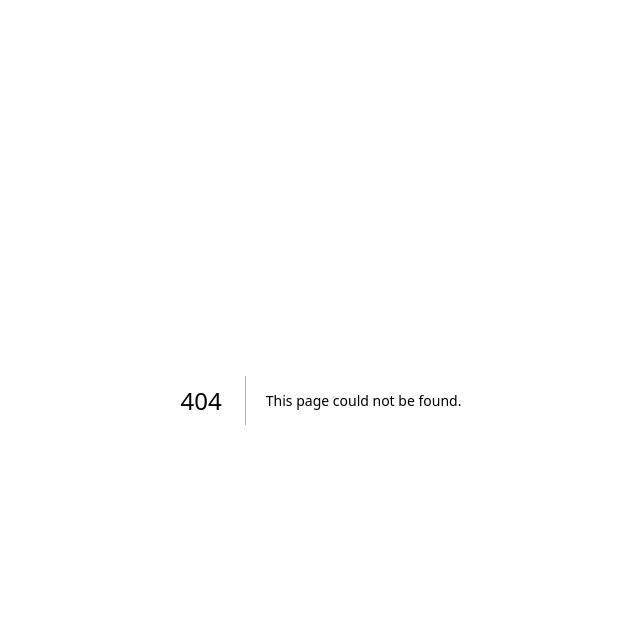
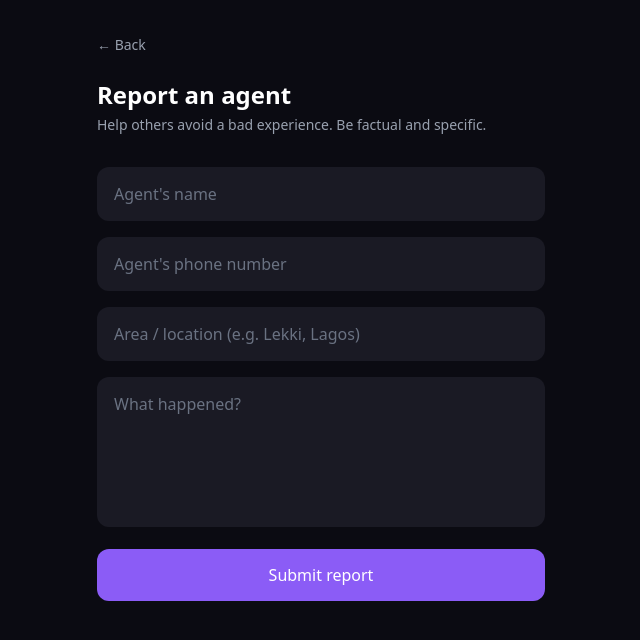
Before and after one commit to WallexCoder/rentsure, a Next.js app in the folder frontend/: page /report in a window 1280 px wide. Before the commit this address had no page. Shown: the top 640 px of the page, without its empty margins (319-959 px from the left). Built offline with nearby package versions, Linux system fonts and the light colour scheme; sample sign-in values are in the browser's storage.

Commit message:
Add report agent page and wire up full report/search flow

```diff
--- a/frontend/app/page.tsx
+++ b/frontend/app/page.tsx
@@ -1,7 +1,165 @@
-import Image from "next/image";
+'use client';
 
-export default function Home() {
+import { useEffect, useState } from 'react';
+import { useRouter } from 'next/navigation';
+import { searchReports, getRecentReports } from '@/lib/api';
+
+interface Report {
+  id: number;
+  agentName: string;
+  agentPhone: string;
+  description: string;
+  area: string;
+  createdAt: string;
+}
+
+export default function HomePage() {
+  const router = useRouter();
+  const [query, setQuery] = useState('');
+  const [results, setResults] = useState<Report[] | null>(null);
+  const [recent, setRecent] = useState<Report[]>([]);
+  const [loading, setLoading] = useState(false);
+  const [user, setUser] = useState<{ name: string } | null>(null);
+
+  useEffect(() => {
+    const storedUser = localStorage.getItem('user');
+    if (storedUser) setUser(JSON.parse(storedUser));
+
+    getRecentReports().then((res) => {
+      if (res.reports) setRecent(res.reports);
+    });
+  }, []);
+
+  const handleSearch = async (e: React.FormEvent) => {
+    e.preventDefault();
+    if (!query.trim()) return;
+
+    setLoading(true);
+    const res = await searchReports(query);
+    setLoading(false);
+
+    setResults(res.reports || []);
+  };
+
+  const handleLogout = () => {
+    localStorage.removeItem('token');
+    localStorage.removeItem('user');
+    setUser(null);
+    router.refresh();
+  };
+
   return (
-    <div></div>
+    <div className="min-h-screen bg-[#0B0B12] text-white px-6 py-8">
+      <div className="max-w-2xl mx-auto">
+        <div className="flex justify-between items-center mb-8">
+          <h1 className="text-xl font-semibold">
+            Agent<span className="text-[#A78BFA]">Check</span>
+          </h1>
+
+          {user ? (
+            <div className="flex items-center gap-3">
+              <span className="text-sm text-gray-400">Hi, {user.name.split(' ')[0]}</span>
+              <button
+                onClick={handleLogout}
+                className="text-sm text-gray-400 hover:text-white"
+              >
+                Logout
+              </button>
+            </div>
+          ) : (
+            <div className="flex gap-3">
+              <a href="/login" className="text-sm text-gray-300 hover:text-white">
+                Log in
+              </a>
+
+              <a  href="/register"
+                className="text-sm bg-[#8B5CF6] px-4 py-2 rounded-lg hover:bg-[#7C3AED]"
+              >
+                Sign up
+              </a>
+            </div>
+          )}
+        </div>
+
+        <h2 className="text-3xl font-bold mb-2">Check an agent before you pay</h2>
+        <p className="text-gray-400 mb-8">
+          Search by name or phone number to see if others have reported them.
+        </p>
+
+        <form onSubmit={handleSearch} className="flex gap-3 mb-4">
+          <input
+            type="text"
+            placeholder="Agent name or phone number"
+            value={query}
+            onChange={(e) => setQuery(e.target.value)}
+            className="flex-1 bg-[#1A1A24] text-white placeholder-gray-500 rounded-xl px-4 py-3.5 outline-none border border-transparent focus:border-[#A78BFA] transition-colors"
+          />
+          <button
+            type="submit"
+            className="bg-[#8B5CF6] hover:bg-[#7C3AED] px-6 rounded-xl font-medium transition-colors"
+          >
+            Search
+          </button>
+        </form>
+
+        {user && (
+
+          <a  href="/report"
+            className="inline-block text-sm text-[#A78BFA] mb-8 hover:underline"
+          >
+            + Report an agent
+          </a>
+        )}
+
+        {loading && <p className="text-gray-400">Searching...</p>}
+
+        {results !== null && !loading && (
+          <div className="mb-10">
+            <h3 className="text-lg font-semibold mb-3">
+              {results.length === 0
+                ? 'No reports found'
+                : `${results.length} report(s) found`}
+            </h3>
+            {results.length === 0 && (
+              <p className="text-gray-400 text-sm">
+                This agent has no reports yet — but always stay cautious.
+              </p>
+            )}
+            <div className="space-y-3">
+              {results.map((r) => (
+                <ReportCard key={r.id} report={r} />
+              ))}
+            </div>
+          </div>
+        )}
+
+        <div>
+          <h3 className="text-lg font-semibold mb-3">Recent reports</h3>
+          <div className="space-y-3">
+            {recent.length === 0 && (
+              <p className="text-gray-400 text-sm">No reports yet.</p>
+            )}
+            {recent.map((r) => (
+              <ReportCard key={r.id} report={r} />
+            ))}
+          </div>
+        </div>
+      </div>
+    </div>
   );
 }
+
+function ReportCard({ report }: { report: Report }) {
+  return (
+    <div className="bg-[#1A1A24] rounded-xl p-4 border border-[#2A2A38]">
+      <div className="flex justify-between items-start mb-1">
+        <h4 className="font-medium">{report.agentName}</h4>
+        <span className="text-xs text-gray-500">
+          {new Date(report.createdAt).toLocaleDateString()}
+        </span>
+      </div>
+      <p className="text-sm text-gray-400 mb-2">{report.agentPhone} · {report.area}</p>
+      <p className="text-sm text-gray-300">{report.description}</p>
+    </div>
+  );
+}
--- /dev/null
+++ b/frontend/app/report/page.tsx
@@ -0,0 +1,129 @@
+'use client';
+
+import { useState, useEffect } from 'react';
+import { useRouter } from 'next/navigation';
+import { createReport } from '@/lib/api';
+
+export default function ReportPage() {
+  const router = useRouter();
+  const [form, setForm] = useState({
+    agentName: '',
+    agentPhone: '',
+    description: '',
+    area: '',
+  });
+  const [error, setError] = useState('');
+  const [success, setSuccess] = useState('');
+  const [loading, setLoading] = useState(false);
+
+  useEffect(() => {
+    const token = localStorage.getItem('token');
+    if (!token) {
+      router.push('/login');
+    }
+  }, [router]);
+
+  const handleChange = (
+    e: React.ChangeEvent<HTMLInputElement | HTMLTextAreaElement>
+  ) => {
+    setForm({ ...form, [e.target.name]: e.target.value });
+  };
+
+  const handleSubmit = async (e: React.FormEvent) => {
+    e.preventDefault();
+    setError('');
+    setSuccess('');
+    setLoading(true);
+
+    const res = await createReport(form);
+    setLoading(false);
+
+    if (res.error) {
+      setError(res.error);
+      return;
+    }
+
+    setSuccess('Report submitted successfully!');
+    setForm({ agentName: '', agentPhone: '', description: '', area: '' });
+
+    setTimeout(() => {
+      router.push('/');
+    }, 1500);
+  };
+
+  return (
+    <div className="min-h-screen bg-[#0B0B12] text-white px-6 py-8">
+      <div className="max-w-md mx-auto">
+        <a href="/" className="text-sm text-gray-400 hover:text-white mb-6 inline-block">
+          ← Back
+        </a>
+
+        <h1 className="text-2xl font-bold mb-1">Report an agent</h1>
+        <p className="text-gray-400 text-sm mb-8">
+          Help others avoid a bad experience. Be factual and specific.
+        </p>
+
+        {error && (
+          <p className="text-red-400 text-sm mb-4 bg-red-500/10 border border-red-500/20 rounded-lg px-3 py-2">
+            {error}
+          </p>
+        )}
+        {success && (
+          <p className="text-green-400 text-sm mb-4 bg-green-500/10 border border-green-500/20 rounded-lg px-3 py-2">
+            {success}
+          </p>
+        )}
+
+        <form onSubmit={handleSubmit} className="space-y-4">
+          <input
+            type="text"
+            name="agentName"
+            placeholder="Agent's name"
+            value={form.agentName}
+            onChange={handleChange}
+            className="w-full bg-[#1A1A24] text-white placeholder-gray-500 rounded-xl px-4 py-3.5 outline-none border border-transparent focus:border-[#A78BFA] transition-colors"
+            required
+          />
+
+          <input
+            type="tel"
+            name="agentPhone"
+            placeholder="Agent's phone number"
+            value={form.agentPhone}
+            onChange={handleChange}
+            className="w-full bg-[#1A1A24] text-white placeholder-gray-500 rounded-xl px-4 py-3.5 outline-none border border-transparent focus:border-[#A78BFA] transition-colors"
+            required
+          />
+
+          <input
+            type="text"
+            name="area"
+            placeholder="Area / location (e.g. Lekki, Lagos)"
+            value={form.area}
+            onChange={handleChange}
+            className="w-full bg-[#1A1A24] text-white placeholder-gray-500 rounded-xl px-4 py-3.5 outline-none border border-transparent focus:border-[#A78BFA] transition-colors"
+            required
+          />
+
+          <textarea
+            name="description"
+            placeholder="What happened?"
+            value={form.description}
+            onChange={handleChange}
+            rows={5}
+            className="w-full bg-[#1A1A24] text-white placeholder-gray-500 rounded-xl px-4 py-3.5 outline-none border border-transparent focus:border-[#A78BFA] transition-colors resize-none"
+            required
+          />
+
+          <button
+            type="submit"
+            disabled={loading}
+            className="w-full bg-[#8B5CF6] hover:bg-[#7C3AED] text-white font-medium py-3.5 rounded-xl transition-colors disabled:opacity-60"
+          >
+            {loading ? 'Submitting...' : 'Submit report'}
+          </button>
+        </form>
+      </div>
+    </div>
+  );
+}
--- a/frontend/lib/api.ts
+++ b/frontend/lib/api.ts
@@ -11,6 +11,25 @@ interface LoginData {
   email: string;
   password: string;
 }
+
+export const createReport = async (data: {
+  agentName: string;
+  agentPhone: string;
+  description: string;
+  area: string;
+}) => {
+  const token = localStorage.getItem('token');
+
+  const res = await fetch(`${API_BASE_URL}/reports`, {
+    method: 'POST',
+    headers: {
+      'Content-Type': 'application/json',
+      Authorization: `Bearer ${token}`,
+    },
+    body: JSON.stringify(data),
+  });
+  return res.json();
+};
 
 export const registerUser = async (data: RegisterData) => {
   const res = await fetch(`${API_BASE_URL}/auth/register`, {
@@ -29,3 +48,13 @@ export const loginUser = async (data: LoginData) => {
   });
   return res.json();
 };
+
+export const searchReports = async (query: string) => {
+  const res = await fetch(`${API_BASE_URL}/reports/search?query=${encodeURIComponent(query)}`);
+  return res.json();
+};
+
+export const getRecentReports = async () => {
+  const res = await fetch(`${API_BASE_URL}/reports/recent`);
+  return res.json();
+};
```
